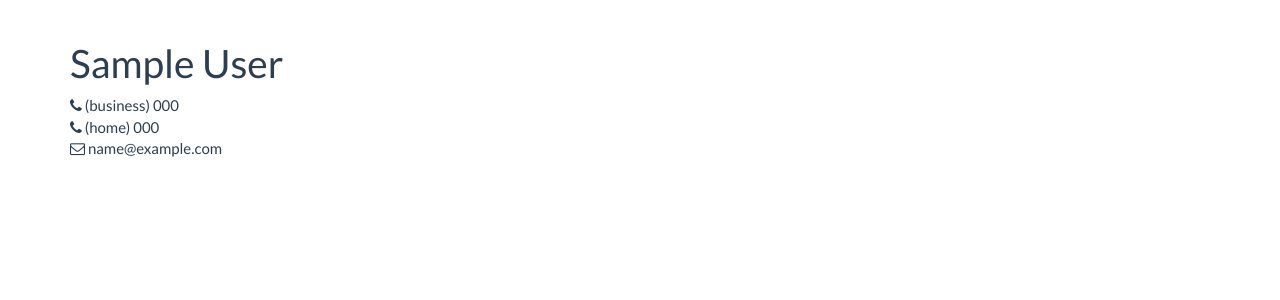
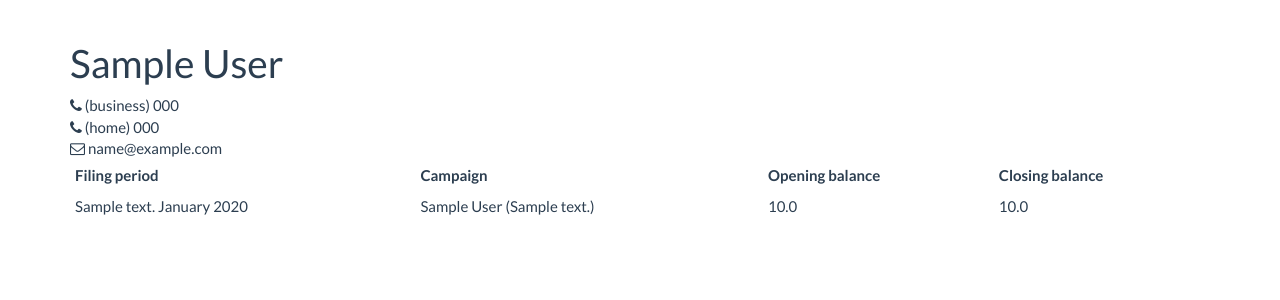
Before and after one commit to datamade/openness-project-nmid, a Django app: page /candidates/1/ in a window 1280 px wide. Shown: the part 60-360 px from the top of the page. Run offline with Django 3.2, Linux system fonts and the light colour scheme; tables that the repository leaves empty hold one stand-in row (values such as "Sample post"); some libraries are stand-ins or nearby versions.

Commit message:
A few view updates

```diff
--- a/camp_fin/models.py
+++ b/camp_fin/models.py
@@ -79,6 +79,11 @@ class Campaign(models.Model):
     biannual = models.NullBooleanField()
     from_campaign = models.ForeignKey('Campaign', db_constraint=False, null=True)
 
+    def __str__(self):
+        candidate_name = '{0} {1}'.format(self.candidate.first_name,
+                                          self.candidate.last_name)
+        office = self.office.description
+        return '{0} ({1})'.format(candidate_name, office)
 
 class OfficeType(models.Model):
     description = models.CharField(max_length=50)
@@ -174,6 +179,15 @@ class Filing(models.Model):
     edited = models.BooleanField()
     regenerate = models.NullBooleanField()
 
+    def __str__(self):
+        filing_date = '{0}/{1}'.format(self.filing_period.filing_date.month,
+                                       self.filing_period.filing_date.year)
+
+        name = '{0} {1} ({2})'.format(self.campaign.candidate.first_name,
+                                      self.campaign.candidate.last_name,
+                                      filing_date)
+        return name
+
 class FilingPeriod(models.Model):
     filing_date = models.DateTimeField()
     due_date = models.DateTimeField()
--- a/camp_fin/views.py
+++ b/camp_fin/views.py
@@ -14,5 +14,11 @@ class CandidateDetail(DetailView):
     model = Candidate
     template_name = "camp_fin/candidate-detail.html"
 
+    def get_context_data(self, **kwargs):
+        context = super().get_context_data(**kwargs)
+        context['filings'] = context['candidate'].entity.filing_set.order_by('-filing_period__filing_date')
+
+        return context
+
 class IndexView(TemplateView):
     template_name = 'index.html'
--- a/templates/camp_fin/candidate-detail.html
+++ b/templates/camp_fin/candidate-detail.html
@@ -7,18 +7,42 @@
         <div class="col-md-12">
             <h1>{{ candidate.first_name }} {{ candidate.last_name }}</h1>
             <ul>
-          {% if candidate.business_phone != null %}
+                {% if candidate.business_phone %}
                     <li><i class="fa fa-phone" aria-hidden="true"></i> (business) {{ candidate.business_phone}}</li>
                 {% endif %}
-          {% if candidate.home_phone != null %}
+                {% if candidate.home_phone %}
                     <li><i class="fa fa-phone" aria-hidden="true"></i> (home) {{ candidate.home_phone }}</li>
                 {% endif %}
-          {% if candidate.email != null %}
+                {% if candidate.email %}
                     <li><i class="fa fa-envelope-o" aria-hidden="true"></i> {{ candidate.email }}</li>
                 {% endif %}
             </ul>
         </div>
     </div>
+    <div class="row">
+        <div class="col-md-12">
+            <table class="table table-condensed">
+                <thead>
+                    <tr>
+                        <th>Filing period</th>
+                        <th>Campaign</th>
+                        <th>Opening balance</th>
+                        <th>Closing balance</th>
+                    </tr>
+                </thead>
+                <tbody>
+                    {% for filing in filings %}
+                        <tr>
+                            <td>{{ filing.filing_period.description }} {{ filing.filing_period.filing_date|date:"F o" }}</td>
+                            <td>{{ filing.campaign }}</td>
+                            <td>{{ filing.opening_balance }}</td>
+                            <td>{{ filing.closing_balance }}</td>
+                        </tr>
+                    {% endfor %}
+                </tbody>
+            </table>
+        </div>
+    </div>
 </div>
 
 {% endblock %}
```
Lines whose indentation alone changed are shown as unchanged.
